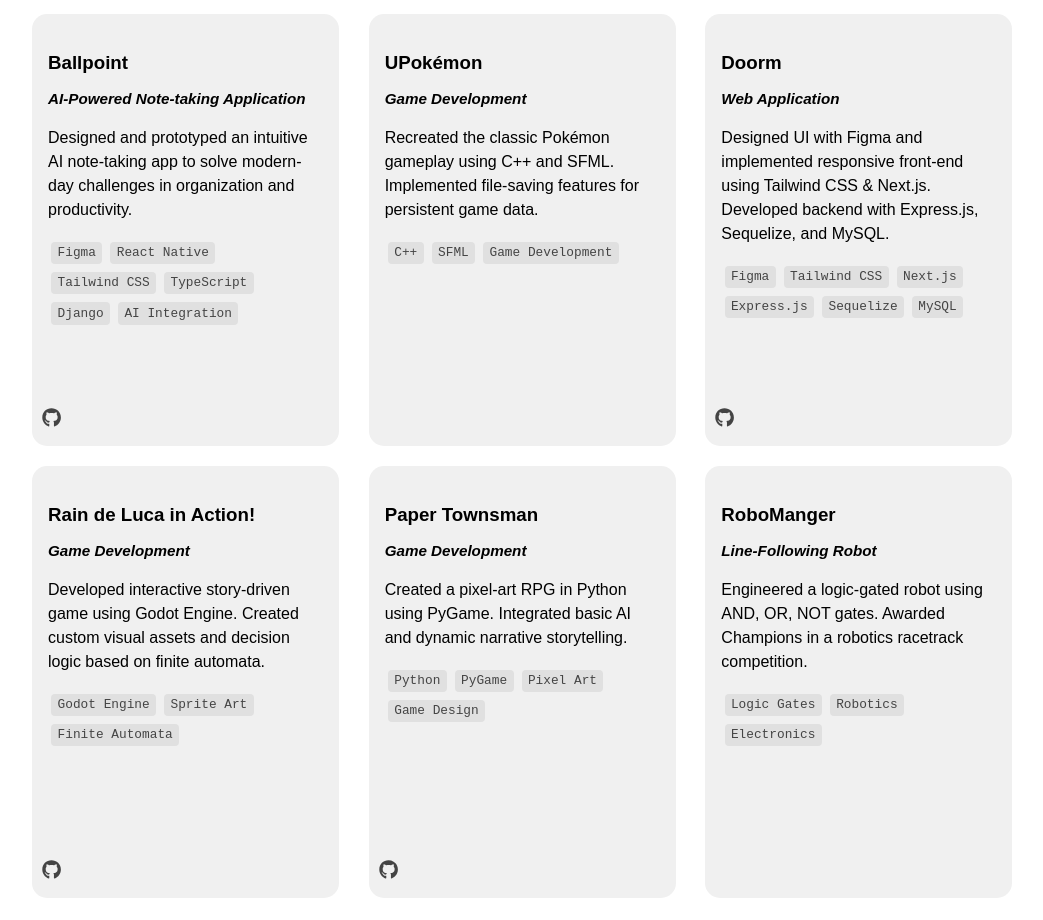
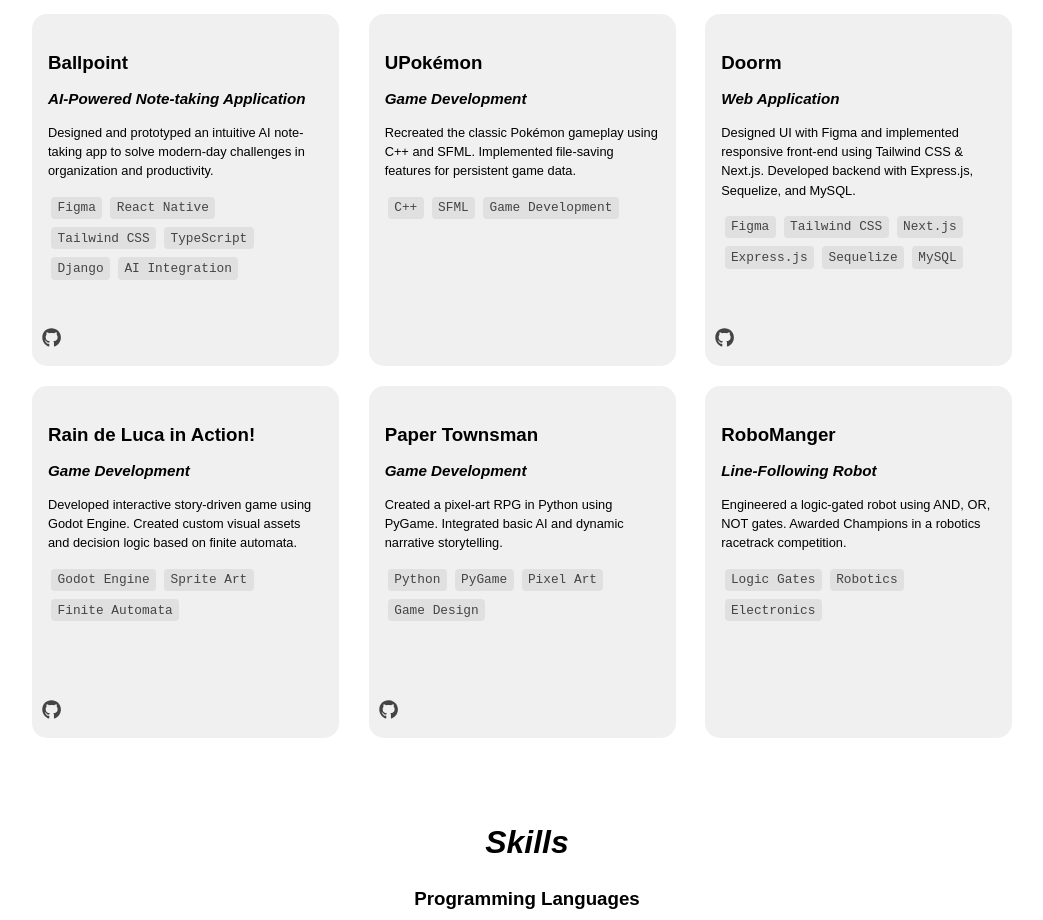
Before and after one commit to renierjardio/responsive-portfolio, a React (Vite) app: page / in a window 1280 px wide. Shown: the part 852-1772 px from the top of the page, without its empty margins (113-1156 px from the left). Built offline with nearby package versions, Linux system fonts and the light colour scheme.

Commit message:
[Projects] Changes to sizing of texts in project cards

```diff
--- a/src/App.css
+++ b/src/App.css
@@ -123,7 +123,7 @@
 .project-card {
   background: #101226;
   width: 275px;
-  height: 400px;
+  height: 320px;
   border-radius: 15px;
   padding: 1rem;
   display: flex;
@@ -147,6 +147,10 @@
   color: #ccc;
   margin-top: -0.5rem;
   margin-bottom: 0.5rem;
+}
+
+.project-description {
+  font-size: 0.8rem;
 }
 
 .project-grid {
--- a/src/components/Projects.jsx
+++ b/src/components/Projects.jsx
@@ -76,7 +76,7 @@
               {project.subtitle && (
                 <h4 className="project-subtitle">{project.subtitle}</h4>
               )}
-              <p>{project.description}</p>
+              <p className="project-description">{project.description}</p>
               <div className="technologies">
                 {project.technologies.map((tech, techIndex) => (
                   <span key={techIndex}>{tech}</span>
```
